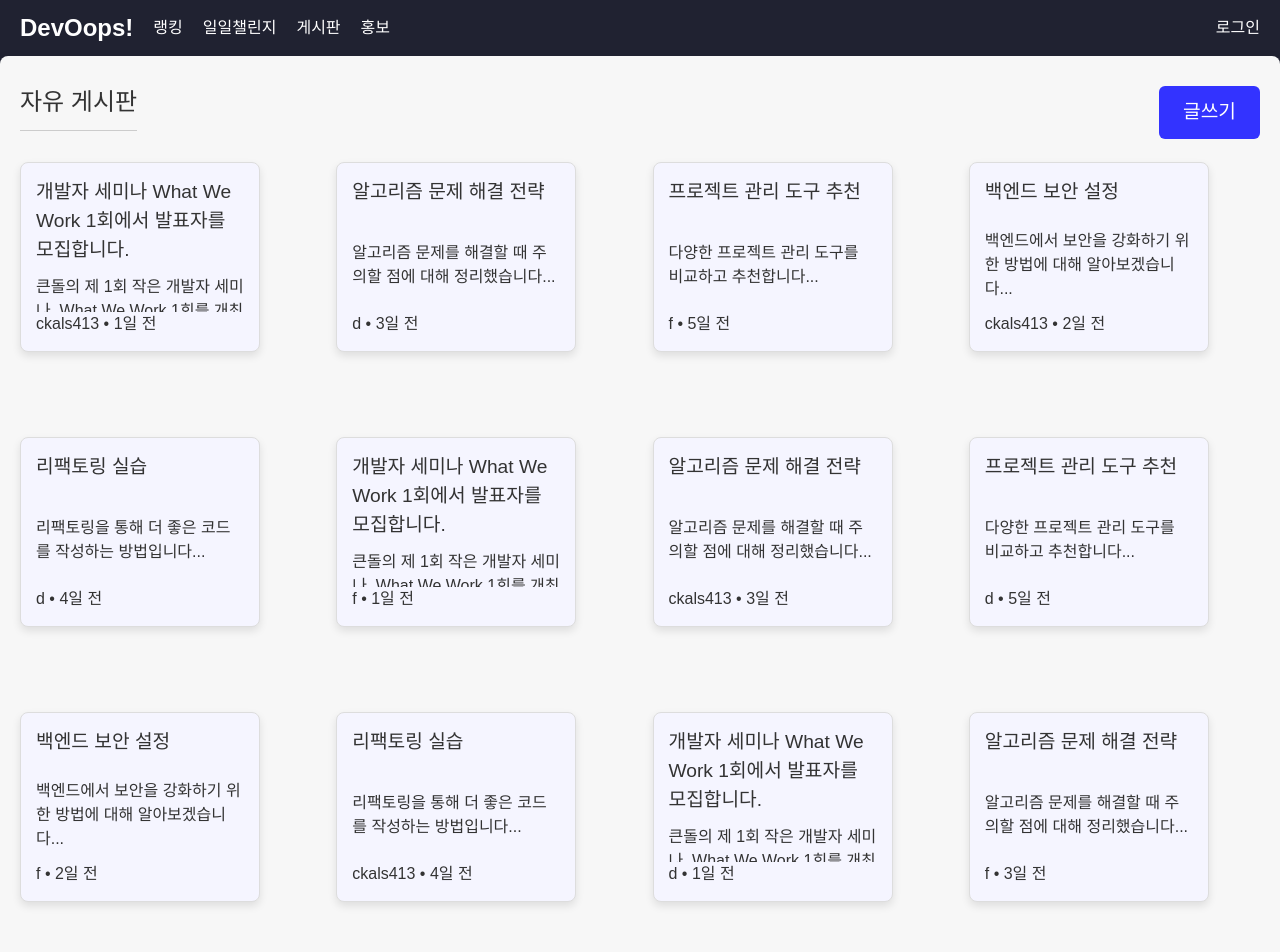
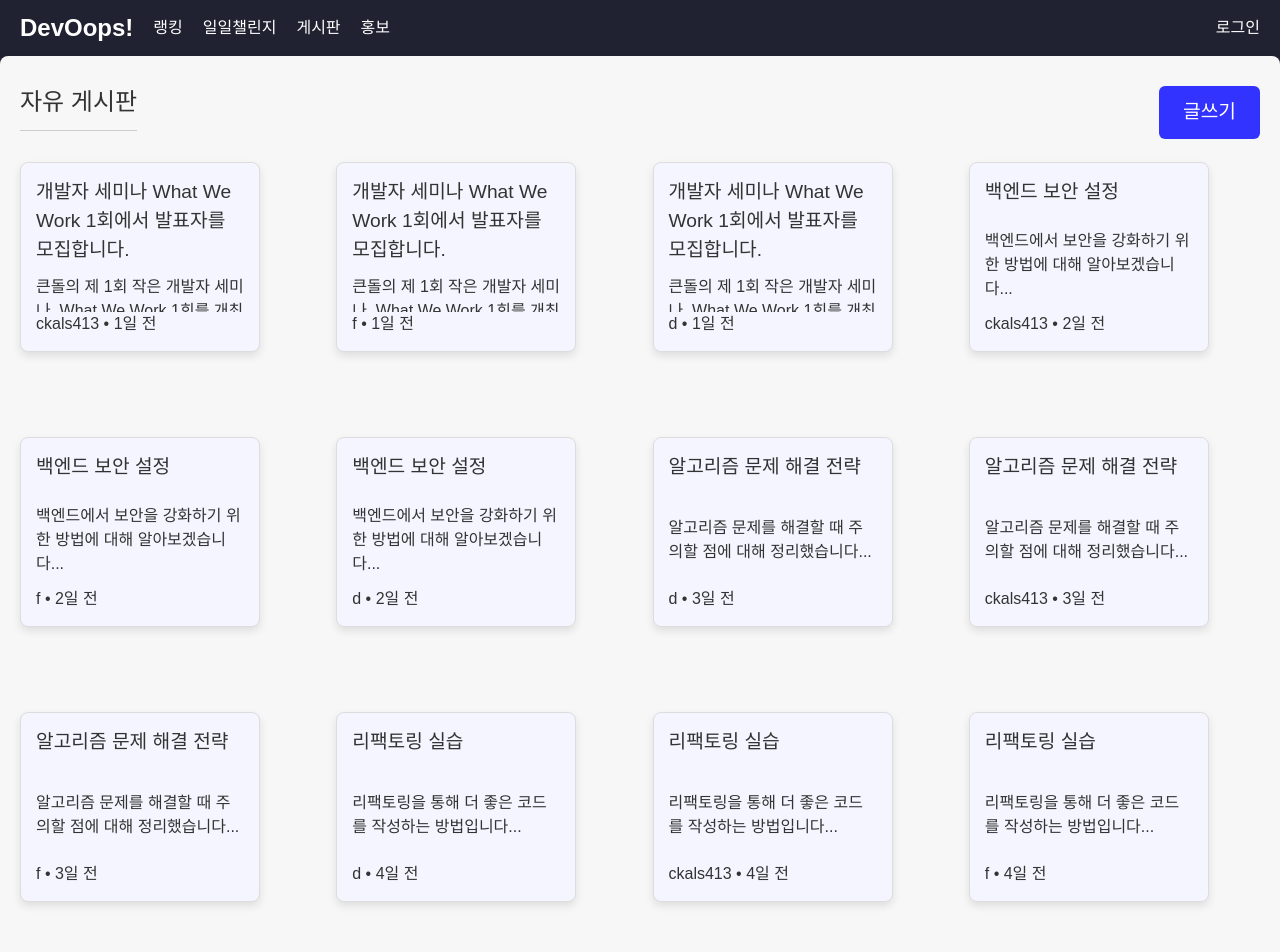
Before and after one commit to yuseong95/DevOops_New, a React (Create React App) app: page /board/free in a window 1280 px wide. Shown: the top 952 px of the page. Built offline with nearby package versions, Linux system fonts and the light colour scheme.

Commit message:
게시글 정렬 개선

```diff
--- a/src/routes/BoardPage.js
+++ b/src/routes/BoardPage.js
@@ -16,10 +16,13 @@ const BoardPage = ({ posts, boardType, setPosts }) => {
 
   const [currentPage, setCurrentPage] = useState(initialPage);
 
-  const filteredPosts = posts.filter((post) => post.boardType === boardType);
+  const filteredPosts = posts
+    .filter((post) => post.boardType === boardType) // 선택된 게시판 필터링
+    .sort((a, b) => new Date(b.createdAt) - new Date(a.createdAt)); // 작성 날짜 기준으로 정렬
+
   const indexOfLastPost = currentPage * ITEMS_PER_PAGE;
   const indexOfFirstPost = indexOfLastPost - ITEMS_PER_PAGE;
-  const currentPosts = filteredPosts.slice(indexOfFirstPost, indexOfLastPost);
+  const currentPosts = filteredPosts.slice(indexOfFirstPost, indexOfLastPost); // 현재 페이지에 해당하는 게시글
   const totalPages = Math.ceil(filteredPosts.length / ITEMS_PER_PAGE);
 
   useEffect(() => {
```
